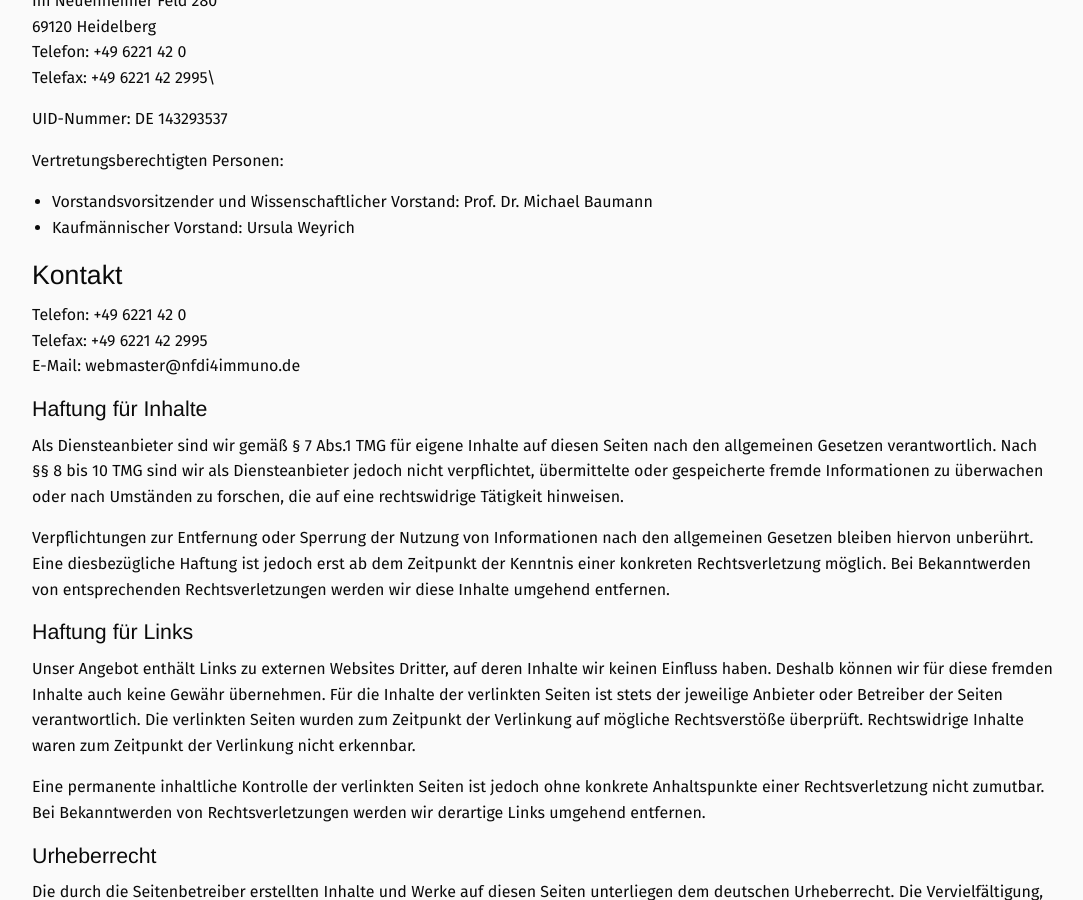
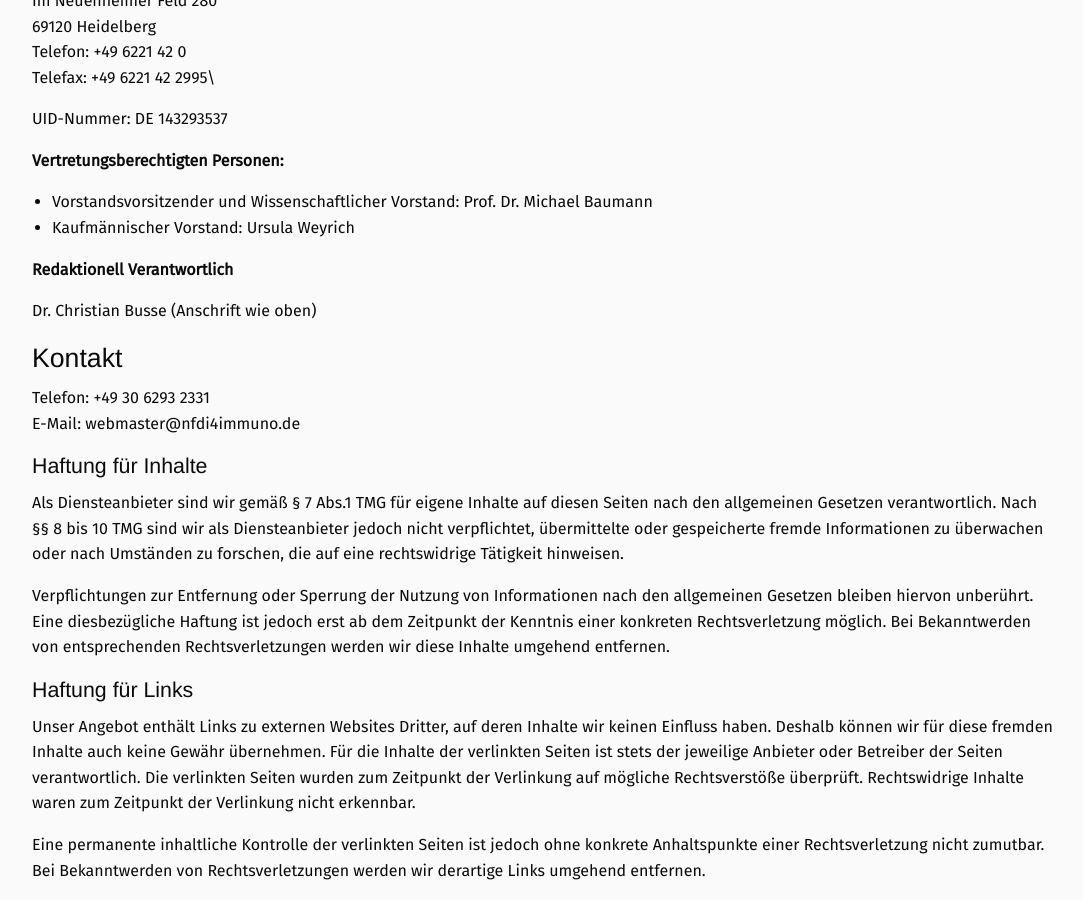
Before and after one commit to NFDI4Immuno/nfdi4immuno.github.io, a Jekyll site: the page built from legal/impressum.md, in a window 1280 px wide and 900 px high, scrolled down 679 px. Shown: the whole window, without its empty margins (96-1179 px from the left). Built offline with Jekyll 4.4.1, drawn with Linux system fonts in a browser that asks for light colours.

Commit message:
Minor updates to imprint

```diff
--- a/legal/impressum.md
+++ b/legal/impressum.md
@@ -12,15 +12,18 @@
 
 UID-Nummer: DE 143293537
 
-Vertretungsberechtigten Personen:
+**Vertretungsberechtigten Personen:**
 
 + Vorstandsvorsitzender und Wissenschaftlicher Vorstand: Prof. Dr. Michael Baumann
 + Kaufmännischer Vorstand: Ursula Weyrich
 
+**Redaktionell Verantwortlich**
+
+Dr. Christian Busse (Anschrift wie oben)
+
 ## Kontakt
 
-Telefon: +49 6221 42 0\\
-Telefax: +49 6221 42 2995\\
+Telefon: +49 30 6293 2331\\
 E-Mail: webmaster@nfdi4immuno.de
 
 ### Haftung für Inhalte
```
